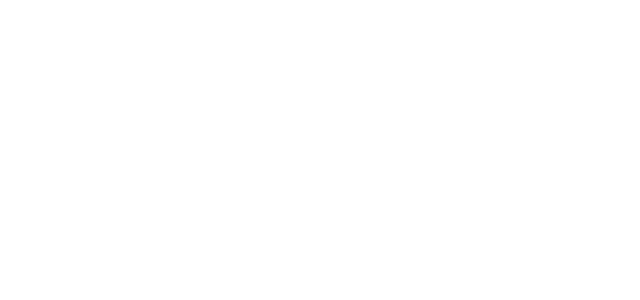
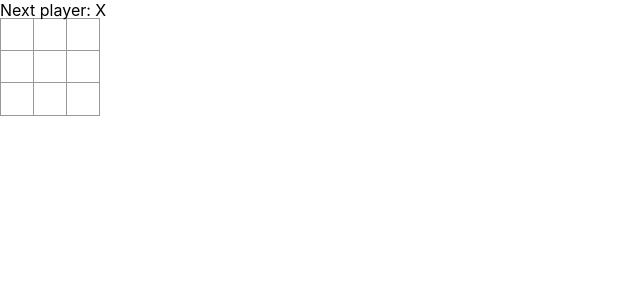
Before and after one commit to aShunyaOtsuki/react-tutorial, a React (Create React App) app in the folder my-app/: page /game in a window 1280 px wide. Before the commit this address had no page. Shown: the top 300 px of the page, without its empty margins (0-640 px from the left). Built offline with nearby package versions, Linux system fonts and the light colour scheme.

Commit message:
React tutorial (#1)

```diff
--- a/my-app/src/App.css
+++ b/my-app/src/App.css
@@ -36,3 +36,18 @@
     transform: rotate(360deg);
   }
 }
+
+.square {
+  height: 34px;
+  width: 34px;
+  background: #fff;
+  border: 1px solid #999;
+  margin-top: -2px;
+  margin-right: -1px;
+  float: left;
+}
+
+.game {
+  display: flex;
+  flex-direction: row;
+}
--- a/my-app/src/App.tsx
+++ b/my-app/src/App.tsx
@@ -5,6 +5,7 @@
 import { BrowserRouter, Route, Routes } from "react-router-dom";
 import { Profile } from "./Profile";
 import { Home } from "./Home";
+import { Game } from "./Game";
 
 const App = () => {
   return (
@@ -13,6 +14,7 @@
         <Routes>
           <Route path="profile" element={<Profile />} />
           <Route path="home" element={<Home />} />
+          <Route path="game" element={<Game />} />
         </Routes>
       </BrowserRouter>
     </Provider>
--- /dev/null
+++ b/my-app/src/Game.tsx
@@ -0,0 +1,64 @@
+import { useState } from "react";
+
+const Square = (props: { value: string; onClick: any }) => {
+  return (
+    <button
+      className="square"
+      onClick={() => {
+        console.log(props.value);
+        props.onClick();
+      }}
+    >
+      {props.value}
+    </button>
+  );
+};
+
+const Board = () => {
+  const [squares, setSquares] = useState(Array(9).fill(null));
+  const [isNextX, setIsNextX] = useState(true);
+
+  const status = "Next player: " + (isNextX ? "X" : "O");
+
+  const handleClick = (i: number) => {
+    const nextSquares = squares.slice();
+    nextSquares[i] = isNextX ? "X" : "O";
+    setSquares(nextSquares);
+    setIsNextX(!isNextX);
+  };
+
+  return (
+    <div>
+      <div className="status">{status}</div>
+      <div className="board-row">
+        <Square value={squares[0]} onClick={() => handleClick(0)} />
+        <Square value={squares[1]} onClick={() => handleClick(1)} />
+        <Square value={squares[2]} onClick={() => handleClick(2)} />
+      </div>
+      <div className="board-row">
+        <Square value={squares[3]} onClick={() => handleClick(3)} />
+        <Square value={squares[4]} onClick={() => handleClick(4)} />
+        <Square value={squares[5]} onClick={() => handleClick(5)} />
+      </div>
+      <div className="board-row">
+        <Square value={squares[6]} onClick={() => handleClick(6)} />
+        <Square value={squares[7]} onClick={() => handleClick(7)} />
+        <Square value={squares[8]} onClick={() => handleClick(8)} />
+      </div>
+    </div>
+  );
+};
+
+export const Game = () => {
+  return (
+    <div className="game">
+      <div className="game-board">
+        <Board />
+      </div>
+      <div className="game-info">
+        <div></div>
+        <ol></ol>
+      </div>
+    </div>
+  );
+};
```
